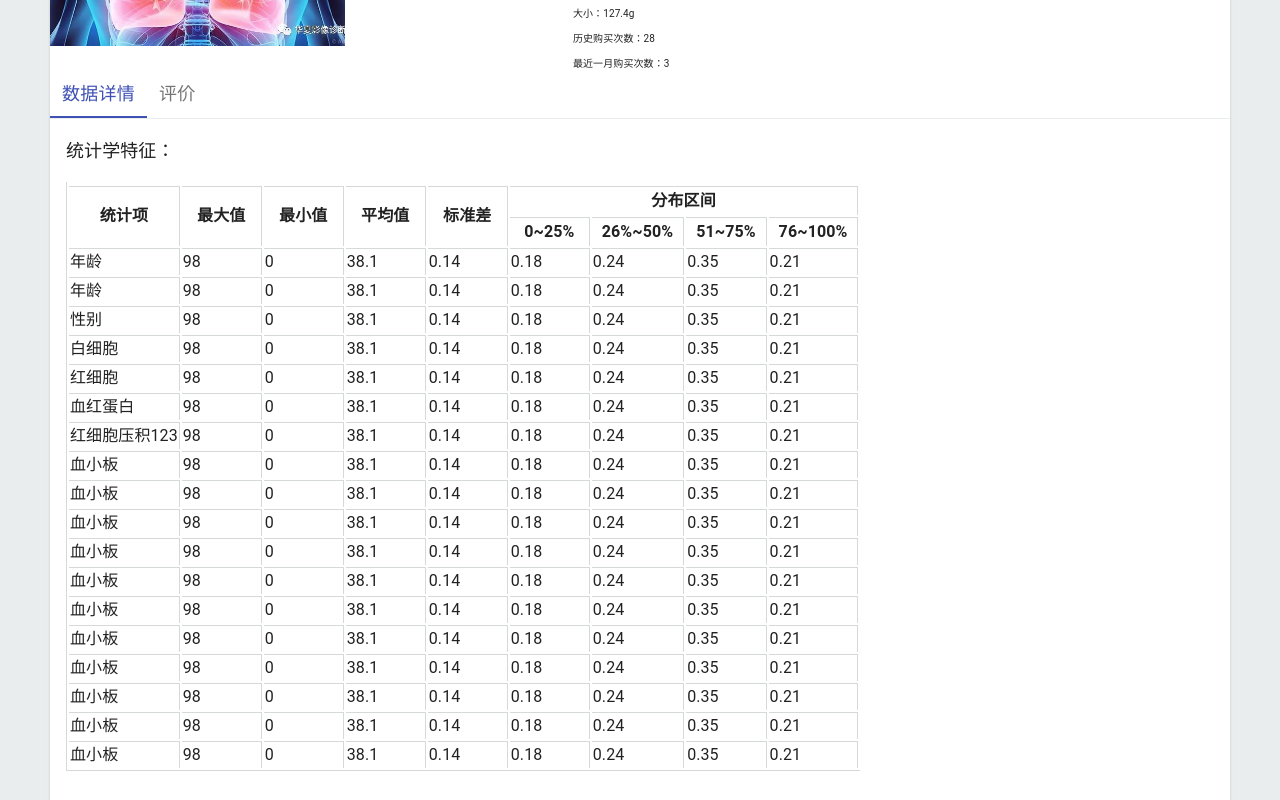
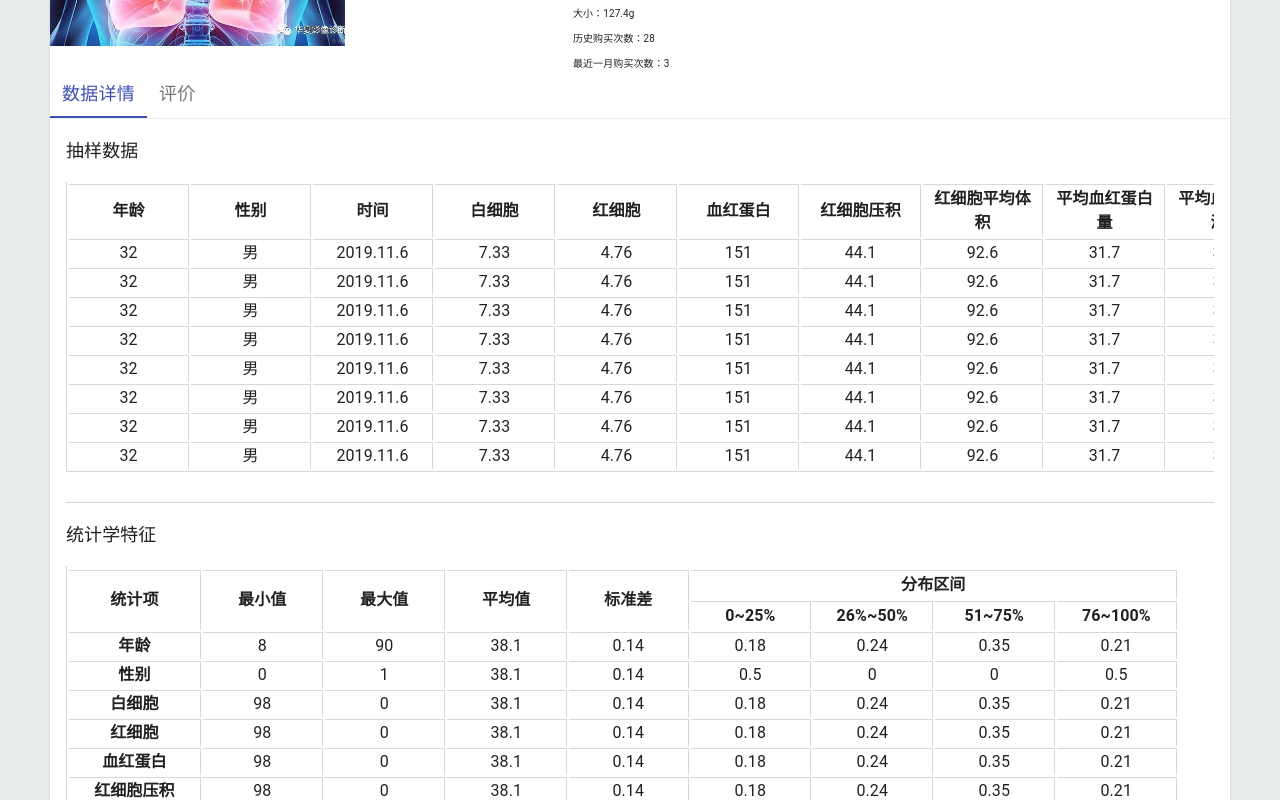
Before and after one commit to Alphia/dfWeb, a React (Create React App) app: page / in a window 1280 px wide. Shown: the part 420-1220 px from the top of the page. Built offline with nearby package versions, Linux system fonts and the light colour scheme.

Commit message:
add sample for item page, part 3

```diff
--- a/src/js/MockData.js
+++ b/src/js/MockData.js
@@ -252,26 +252,55 @@ const listingModel = [
 ];
 
 const bloodStatistics = [
-    ['年龄', 98, 0, 38.1, 0.14, 0.18, 0.24, 0.35, 0.21],
-    ['年龄', 98, 0, 38.1, 0.14, 0.18, 0.24, 0.35, 0.21],
-    ['性别', 98, 0, 38.1, 0.14, 0.18, 0.24, 0.35, 0.21],
+    ['年龄', 8, 90, 38.1, 0.14, 0.18, 0.24, 0.35, 0.21],
+    ['性别', 0, 1, 38.1, 0.14, 0.5, 0, 0, 0.5],
     ['白细胞', 98, 0, 38.1, 0.14, 0.18, 0.24, 0.35, 0.21],
     ['红细胞', 98, 0, 38.1, 0.14, 0.18, 0.24, 0.35, 0.21],
     ['血红蛋白', 98, 0, 38.1, 0.14, 0.18, 0.24, 0.35, 0.21],
-    ['红细胞压积123', 98, 0, 38.1, 0.14, 0.18, 0.24, 0.35, 0.21],
+    ['红细胞压积', 98, 0, 38.1, 0.14, 0.18, 0.24, 0.35, 0.21],
+    ['红细胞平均体积', 98, 0, 38.1, 0.14, 0.18, 0.24, 0.35, 0.21],
+    ['平均血红蛋白量', 98, 0, 38.1, 0.14, 0.18, 0.24, 0.35, 0.21],
+    ['平均血红蛋白浓度', 98, 0, 38.1, 0.14, 0.18, 0.24, 0.35, 0.21],
     ['血小板', 98, 0, 38.1, 0.14, 0.18, 0.24, 0.35, 0.21],
-    ['血小板', 98, 0, 38.1, 0.14, 0.18, 0.24, 0.35, 0.21],
-    ['血小板', 98, 0, 38.1, 0.14, 0.18, 0.24, 0.35, 0.21],
-    ['血小板', 98, 0, 38.1, 0.14, 0.18, 0.24, 0.35, 0.21],
-    ['血小板', 98, 0, 38.1, 0.14, 0.18, 0.24, 0.35, 0.21],
-    ['血小板', 98, 0, 38.1, 0.14, 0.18, 0.24, 0.35, 0.21],
-    ['血小板', 98, 0, 38.1, 0.14, 0.18, 0.24, 0.35, 0.21],
-    ['血小板', 98, 0, 38.1, 0.14, 0.18, 0.24, 0.35, 0.21],
-    ['血小板', 98, 0, 38.1, 0.14, 0.18, 0.24, 0.35, 0.21],
-    ['血小板', 98, 0, 38.1, 0.14, 0.18, 0.24, 0.35, 0.21],
-    ['血小板', 98, 0, 38.1, 0.14, 0.18, 0.24, 0.35, 0.21],
+    ['淋巴细胞比率', 98, 0, 38.1, 0.14, 0.18, 0.24, 0.35, 0.21],
+    ['中性细胞比率', 98, 0, 38.1, 0.14, 0.18, 0.24, 0.35, 0.21],
+    ['单核细胞比率', 98, 0, 38.1, 0.14, 0.18, 0.24, 0.35, 0.21],
+    ['嗜酸性粒细胞比率', 98, 0, 38.1, 0.14, 0.18, 0.24, 0.35, 0.21],
+    ['嗜碱性粒细胞比率', 98, 0, 38.1, 0.14, 0.18, 0.24, 0.35, 0.21],
+    ['淋巴细胞数', 98, 0, 38.1, 0.14, 0.18, 0.24, 0.35, 0.21],
+    ['中性细胞数', 98, 0, 38.1, 0.14, 0.18, 0.24, 0.35, 0.21],
+    ['单核细胞', 98, 0, 38.1, 0.14, 0.18, 0.24, 0.35, 0.21],
+    ['嗜酸性粒细胞', 98, 0, 38.1, 0.14, 0.18, 0.24, 0.35, 0.21],
+    ['嗜碱性粒细胞', 98, 0, 38.1, 0.14, 0.18, 0.24, 0.35, 0.21],
+    ['血小板分布宽度', 98, 0, 38.1, 0.14, 0.18, 0.24, 0.35, 0.21],
+    ['平均血小板体积', 98, 0, 38.1, 0.14, 0.18, 0.24, 0.35, 0.21],
+    ['血小板压积', 98, 0, 38.1, 0.14, 0.18, 0.24, 0.35, 0.21],
+    ['大型血小板比率', 98, 0, 38.1, 0.14, 0.18, 0.24, 0.35, 0.21],
 ];
 
 const itemModelList = listingModel;
+const sampleModel = {
+    headers: ['年龄', '性别', '时间', '白细胞', '红细胞', '血红蛋白', '红细胞压积', '红细胞平均体积', '平均血红蛋白量', '平均血红蛋白浓度',
+        '血小板', '淋巴细胞比率', '中性细胞比率', '单核细胞比率', '嗜酸性粒细胞比率', '嗜碱性粒细胞比率', '淋巴细胞数', '中性细胞数',
+        '单核细胞', '嗜酸性粒细胞', '嗜碱性粒细胞', '血小板分布宽度', '平均血小板体积', '血小板压积', '大型血小板比率'],
+    data: [
+        [32, '男', '2019.11.6', 7.33, 4.76, 151, 44.1, 92.6, 31.7, 342, 215, 32.10, 57.20, 9.10, 1.50, 0.10, 2.35, 4.19, 0.67, 0.11, 0.01, 10.1, 9.1, 0.20, 19.1],
+        [32, '男', '2019.11.6', 7.33, 4.76, 151, 44.1, 92.6, 31.7, 342, 215, 32.10, 57.20, 9.10, 1.50, 0.10, 2.35, 4.19, 0.67, 0.11, 0.01, 10.1, 9.1, 0.20, 19.1],
+        [32, '男', '2019.11.6', 7.33, 4.76, 151, 44.1, 92.6, 31.7, 342, 215, 32.10, 57.20, 9.10, 1.50, 0.10, 2.35, 4.19, 0.67, 0.11, 0.01, 10.1, 9.1, 0.20, 19.1],
+        [32, '男', '2019.11.6', 7.33, 4.76, 151, 44.1, 92.6, 31.7, 342, 215, 32.10, 57.20, 9.10, 1.50, 0.10, 2.35, 4.19, 0.67, 0.11, 0.01, 10.1, 9.1, 0.20, 19.1],
+        [32, '男', '2019.11.6', 7.33, 4.76, 151, 44.1, 92.6, 31.7, 342, 215, 32.10, 57.20, 9.10, 1.50, 0.10, 2.35, 4.19, 0.67, 0.11, 0.01, 10.1, 9.1, 0.20, 19.1],
+        [32, '男', '2019.11.6', 7.33, 4.76, 151, 44.1, 92.6, 31.7, 342, 215, 32.10, 57.20, 9.10, 1.50, 0.10, 2.35, 4.19, 0.67, 0.11, 0.01, 10.1, 9.1, 0.20, 19.1],
+        [32, '男', '2019.11.6', 7.33, 4.76, 151, 44.1, 92.6, 31.7, 342, 215, 32.10, 57.20, 9.10, 1.50, 0.10, 2.35, 4.19, 0.67, 0.11, 0.01, 10.1, 9.1, 0.20, 19.1],
+        [32, '男', '2019.11.6', 7.33, 4.76, 151, 44.1, 92.6, 31.7, 342, 215, 32.10, 57.20, 9.10, 1.50, 0.10, 2.35, 4.19, 0.67, 0.11, 0.01, 10.1, 9.1, 0.20, 19.1],
+    ]
+};
 
-export {qsHospitalModelList, qsCompetitionModelList, hotDataModelList, listingModel, itemModelList, bloodStatistics}
+export {
+    qsHospitalModelList,
+    qsCompetitionModelList,
+    hotDataModelList,
+    listingModel,
+    itemModelList,
+    bloodStatistics,
+    sampleModel
+}
--- a/src/js/item/ItemDetail.js
+++ b/src/js/item/ItemDetail.js
@@ -4,6 +4,7 @@ import Tabs from "@material-ui/core/Tabs/index";
 import Tab from "@material-ui/core/Tab/index";
 import TabPanel from "../TabPanel";
 import ItemStatisticsTable from "./ItemStatisticsTable";
+import ItemSampleTable from "./ItemSampleTable";
 
 const styles = {
     root: {
@@ -52,6 +53,7 @@ class ItemDetail extends React.Component {
                 <div className={classes.tabPanels}>
                     <TabPanel value={this.state.tabValue} index={0}>
                         <div className={classes.table}>
+                            <ItemSampleTable/>
                             <ItemStatisticsTable/>
                         </div>
                     </TabPanel>
--- /dev/null
+++ b/src/js/item/ItemSampleTable.js
@@ -0,0 +1,64 @@
+import React from "react";
+import withStyles from "@material-ui/core/styles/withStyles";
+import {sampleModel} from '../MockData';
+
+const styles = {
+    sampleTableRoot: {
+        fontSize: '1.6rem',
+        margin: '1.6rem',
+        paddingBottom: '3rem',
+        borderBottom: 'solid 1px rgb(214, 217, 217)',
+        '& p': {
+            fontSize: '1.8rem'
+        }
+    },
+    sampleWrapper: {
+        overflowX: 'scroll',
+    },
+    isTableRoot: {
+        fontSize: '1.6rem',
+        borderLeft: 'solid 1px rgb(214, 217, 217)',
+        borderBottom: 'solid 1px rgb(214, 217, 217)',
+
+        '& th': {
+            padding: '0.2rem 1rem',
+        },
+        '& td, th': {
+            minWidth: '12rem',
+            boxSizing: 'border-box',
+            borderRight: 'solid 1px rgb(214, 217, 217)',
+            borderTop: 'solid 1px rgb(214, 217, 217)',
+            textAlign: 'center',
+        },
+    },
+};
+
+class ItemSampleTable extends React.Component {
+    render() {
+        const {classes} = this.props;
+        return (
+            <div className={classes.sampleTableRoot}>
+                <p>抽样数据</p>
+                <div className={classes.sampleWrapper}>
+                    <table className={classes.isTableRoot}>
+                        <thead>
+                        <tr>
+                            {sampleModel.headers.map(header => <th>
+                                {header}
+                            </th>)}
+                        </tr>
+                        </thead>
+                        <tbody>
+                        {sampleModel.data.map(row => <tr>
+                            {row.map(cell => <td>{cell}</td>)}
+                        </tr>)}
+
+                        </tbody>
+                    </table>
+                </div>
+            </div>
+        )
+    }
+}
+
+export default withStyles(styles)(ItemSampleTable)
--- a/src/js/item/ItemStatisticsTable.js
+++ b/src/js/item/ItemStatisticsTable.js
@@ -17,14 +17,20 @@ const styles = {
         fontSize: '1.6rem',
         borderLeft: 'solid 1px rgb(214, 217, 217)',
         borderBottom: 'solid 1px rgb(214, 217, 217)',
+        '& tr': {
+            '& :first-child': {
+                fontWeight: 'bold',
+            }
+        },
         '& th': {
             padding: '0.2rem 1rem',
         },
         '& td, th': {
-            minWidth: '8rem',
+            minWidth: '12rem',
             boxSizing: 'border-box',
             borderRight: 'solid 1px rgb(214, 217, 217)',
             borderTop: 'solid 1px rgb(214, 217, 217)',
+            textAlign: 'center',
         },
         firstColBold: {
             fontStyle: 'bold',
@@ -37,17 +43,17 @@ class ItemStatisticsTable extends React.Component {
         const {classes} = this.props;
         return (
             <div className={classes.isWrapper}>
-                <p>统计学特征：</p>
+                <p>统计学特征</p>
                 <table className={classes.isTableRoot}>
                     <thead>
                     <col className={classes.firstColBold}/>
                     <tr>
                         <th rowSpan={2}>统计项</th>
+                        <th rowSpan={2}>最小值</th>
                         <th rowSpan={2}>最大值</th>
-                        <th rowSpan={2}>最小值</th>
                         <th rowSpan={2}>平均值</th>
                         <th rowSpan={2}>标准差</th>
-                        <th colSpan="4">分布区间</th>
+                        <th colSpan={4}>分布区间</th>
                     </tr>
                     <tr>
                         <th>0~25%</th>
```
